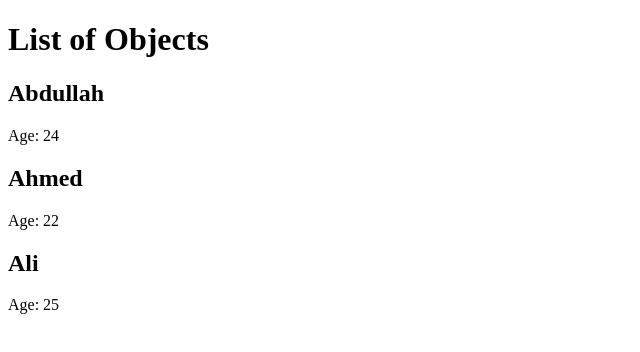
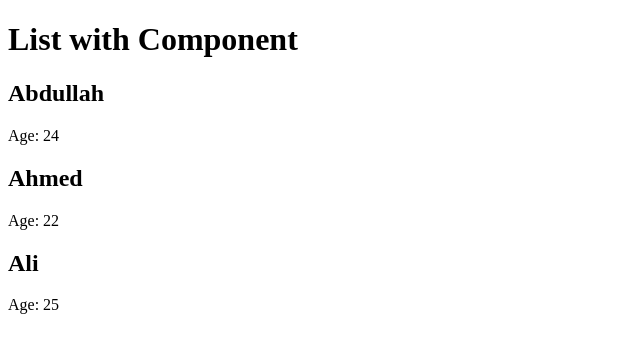
Before and after one commit to abdullahshabir31/React-Learning, a React (Vite) app: page / in a window 1280 px wide. Shown: the top 352 px of the page, without its empty margins (0-640 px from the left). Built offline with nearby package versions, Linux system fonts and the light colour scheme.

Commit message:
Add list component example

```diff
--- /dev/null
+++ b/src/08-Lists-and-Keys/03-list-component.jsx
@@ -0,0 +1,28 @@
+function User({ name, age }) {
+  return (
+    <div>
+      <h2>{name}</h2>
+      <p>Age: {age}</p>
+    </div>
+  );
+}
+
+function ListComponent() {
+  const users = [
+    { id: 1, name: "Abdullah", age: 24 },
+    { id: 2, name: "Ahmed", age: 22 },
+    { id: 3, name: "Ali", age: 25 },
+  ];
+
+  return (
+    <div>
+      <h1>List with Component</h1>
+
+      {users.map((user) => (
+        <User key={user.id} name={user.name} age={user.age} />
+      ))}
+    </div>
+  );
+}
+
+export default ListComponent;
--- a/src/App.jsx
+++ b/src/App.jsx
@@ -1,7 +1,7 @@
-import ListOfObjects from "./08-Lists-and-Keys/02-list-of-objects";
+import ListComponent from "./08-Lists-and-Keys/03-list-component";
 
 function App() {
-  return <ListOfObjects />;
+  return <ListComponent />;
 }
 
 export default App;
```
